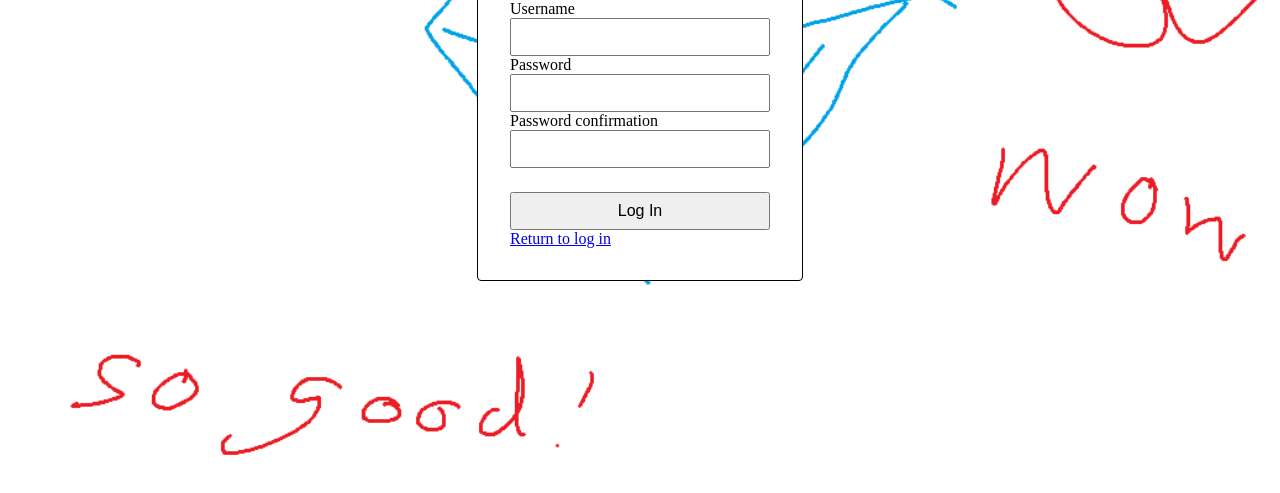
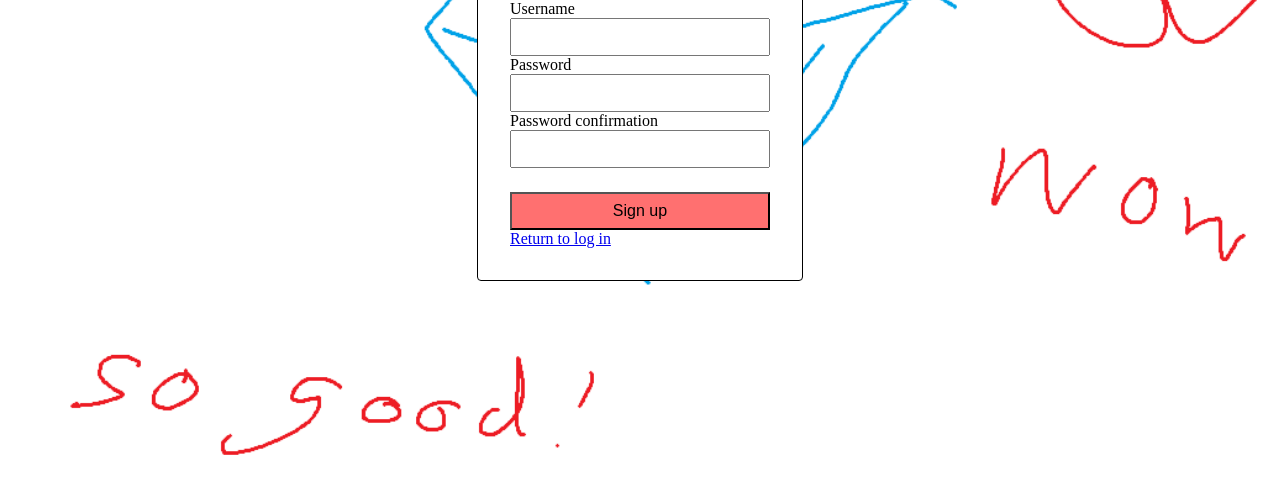
Before and after one commit to ospFPS/GemBid-AdvCompro-2026, a plain HTML site: page Frontend/public/pages/signup.html in a window 1280 px wide. Shown: the part 297-790 px from the top of the page. Drawn offline with Linux system fonts and the light colour scheme.

Commit message:
Button is now 1000% better

```diff
--- a/Frontend/public/pages/signup.html
+++ b/Frontend/public/pages/signup.html
@@ -25,7 +25,7 @@
         <label for="passwordConf">Password confirmation</label>
         <input type="passwordConf" id="passwordConf" name="passwordConf" required>
 
-        <button type="submit">Log In</button>
+        <button type="submit">Sign up</button>
 
         <!-- Link -->
         <a class="nav-item">
--- a/Frontend/public/style/styles.css
+++ b/Frontend/public/style/styles.css
@@ -134,4 +134,5 @@ button {
     padding: 0.5rem;
     font-size: 1rem;
     cursor: pointer;
+    background-color: #ff7070;
 }
```
